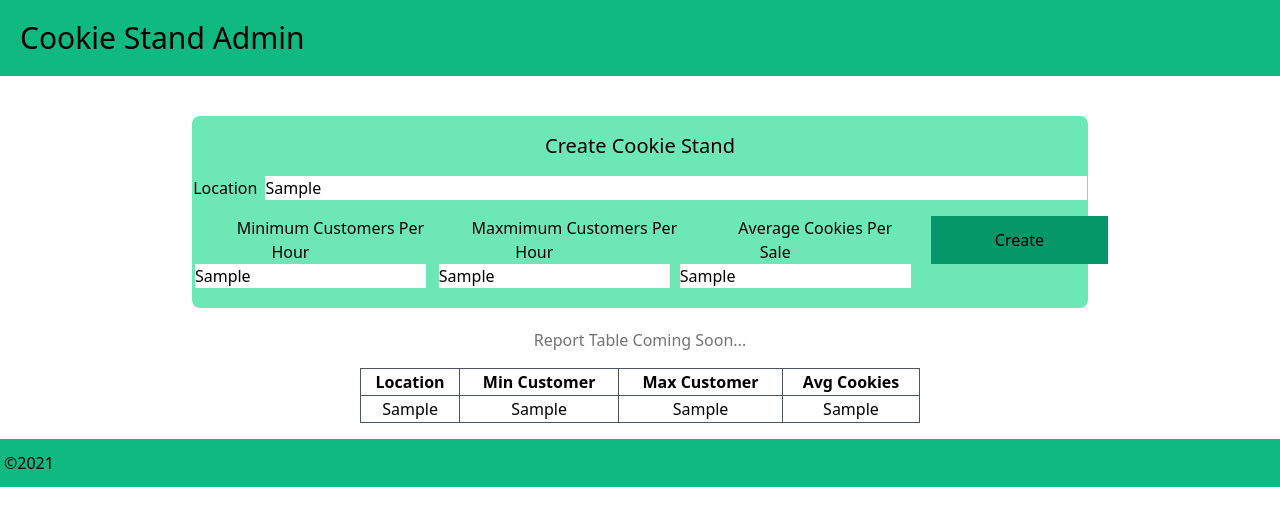
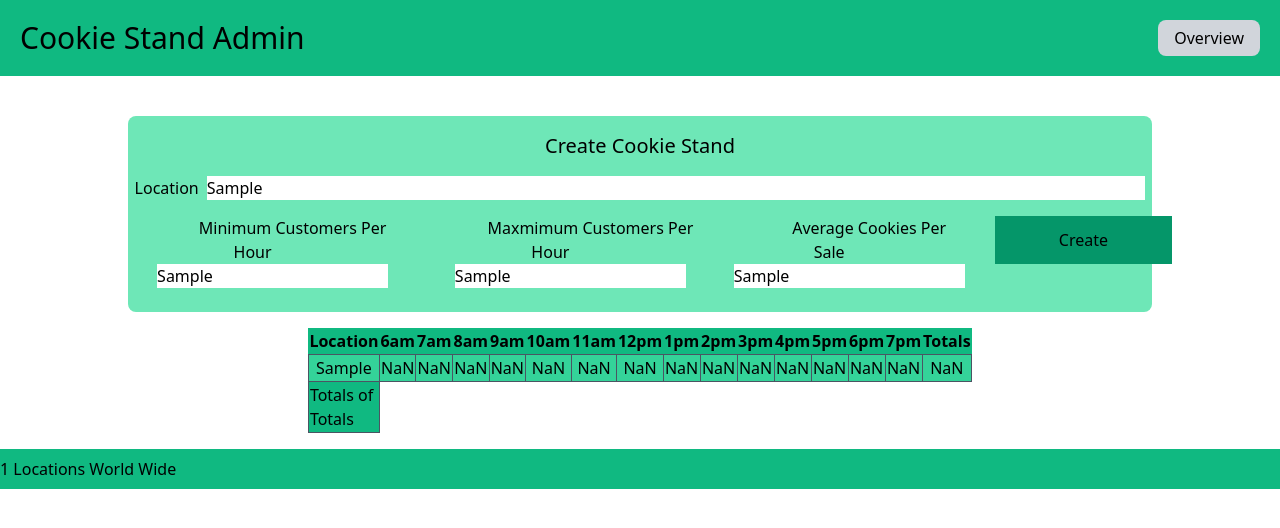
Before and after one commit to Mohammad-Abdul-Ghafour/cookie-stand-admin, a Next.js app: page / in a window 1280 px wide. Both pictures are taken after typing "Sample", "Sample", "Sample", "Sample" into the empty fields and a click on the button "Create". Shown: the top 528 px of the page. Built offline with nearby package versions, Linux system fonts and the light colour scheme.

Commit message:
Finishing lab 38

```diff
--- /dev/null
+++ b/data.js
@@ -0,0 +1 @@
+export const hours = ['6am', '7am', '8am', '9am', '10am', '11am', '12pm', '1pm', '2pm', '3pm', '4pm', '5pm', '6pm', '7pm'];
--- /dev/null
+++ b/pages/component/CookieStandAdmin.js
@@ -0,0 +1,23 @@
+import React from 'react';
+import Footer from './Footer';
+import Header from './Header';
+import Main from './main';
+import Head from 'next/head';
+
+
+const CookieStandAdmin = (props) => {
+    const { counter, formHandler, cookiesList } = props
+    return (
+        <>
+            <Head>
+                <title>Cookie Stand Admin</title>
+                <link rel="icon" href="/favicon.ico" />
+            </Head>
+            <Header />
+            <Main formHandler={formHandler} cookiesList={cookiesList} />
+            <Footer counter={counter} />
+        </>
+    )
+}
+
+export default CookieStandAdmin
--- /dev/null
+++ b/pages/component/CreateForm.js
@@ -0,0 +1,38 @@
+import React from 'react'
+
+const CreateForm = (props) => {
+    const { formHandler } = props
+    return (
+            <form className='text-center ml-auto mr-auto mt-10 bg-emerald-300 rounded-lg w-4/5 pb-1' onSubmit={formHandler}>
+                <div className='p-4 text-xl'>
+                    <label className=''>Create Cookie Stand</label>
+                </div>
+                <div className='pb-4 space-x-2'>
+                    <label className=''>Location</label>
+                    <input name='location' className='w-11/12' type="text" required/>
+                </div>
+                <div className='flex mb-5'>
+                    <div className=''>
+                        <label className='px-10'>Minimum Customers Per Hour</label>
+                        <br />
+                        <input name='min' className='' type="text" required/>
+                    </div>
+                    <div>
+                        <label className='px-10'>Maxmimum Customers Per Hour</label>
+                        <br />
+                        <input name='max' className='' type="text" required/>
+                    </div>
+                    <div>
+                        <label className='px-10'>Average Cookies Per Sale</label>
+                        <br />
+                        <input name='avg' className='' type="text" required/>
+                    </div>
+                    <div>
+                        <button type='submit' className='w-full bg-emerald-600 py-3 px-11 mx-5'>Create</button>
+                    </div>
+                </div>
+            </form>
+    )
+}
+
+export default CreateForm;
--- /dev/null
+++ b/pages/component/Footer.js
@@ -0,0 +1,13 @@
+import React from 'react'
+
+const Footer =(props)=> {
+    const {counter} = props
+    return (
+        <>
+            <footer className="flex justify-between bg-emerald-500 py-2 items-center">
+               <p>{counter} Locations World Wide</p>
+            </footer>
+        </>
+    )
+}
+export default Footer
--- /dev/null
+++ b/pages/component/Header.js
@@ -0,0 +1,12 @@
+import React from 'react';
+
+const Header = () => {
+    return (
+        <header className='flex bg-emerald-500 p-5 w-full text-3xl justify-between'>
+            <h1>Cookie Stand Admin</h1>
+            <button className='text-base bg-gray-300 px-4 rounded-lg'>Overview</button>
+        </header>
+    )
+}
+
+export default Header;
--- /dev/null
+++ b/pages/component/ReportTable.js
@@ -0,0 +1,69 @@
+import React from 'react';
+import { hours } from '../../data';
+import { useState } from 'react';
+
+const ReportTable = (props) => {
+    const { cookiesList } = props
+    const [totalsOfTotals, setTotlasOfTotals] = useState([])
+    let totals = 0
+    return (
+
+        <table className='w-1/2 mx-auto my-4'>
+            <thead className='rounded-full bg-emerald-500'>
+                    <th className=''>Location</th>
+                    {hours.map(element => {
+                        return (
+                            <th>{element}</th>
+                        )
+                    })
+                    }
+                    <th>Totals</th>
+            </thead>
+            <tbody className='text-center'>
+                {
+                    cookiesList.map((cookie, index) => {
+                        let color = ""
+                        if (index % 2 == 0) {
+                            color = "bg-emerald-400"
+                        } else {
+                            color = "bg-emerald-300"
+                        }
+                        return (
+                            <tr className={color}>
+                                <td className='border border-gray-600'>{cookie.location}</td>
+                                {
+                                    cookie.hourlyArr.map((hour, index) => {
+                                        totals += hour
+                                        // totalsOfTotals.length < cookiesList.length ? totalsOfTotals.push(hour):""
+                                        return (
+                                            <td key={index} className='border border-gray-600'>{hour}</td>
+                                        )
+                                    })
+                                }
+                                <td className='border border-gray-600'>{totals}</td>
+                            </tr>
+                        )
+                    })
+                }
+
+            </tbody>
+            {
+                cookiesList.length > 0 &&
+                <tfoot>
+                    <tr className='bg-emerald-500'>
+                        <td className='border border-gray-600'>Totals of Totals</td>
+                        {
+                            totalsOfTotals.map(element => {
+                                <td className='border border-gray-600'>{element}</td>
+                            })
+                        }
+                    </tr>
+                </tfoot>
+            }
+
+        </table>
+
+    )
+}
+
+export default ReportTable;
--- /dev/null
+++ b/pages/component/main.js
@@ -0,0 +1,18 @@
+import React from 'react'
+import CreateForm from './CreateForm'
+import ReportTable from './ReportTable'
+
+const Main = (props) => {
+    const {formHandler , cookiesList} = props
+    return (
+        <>
+        <CreateForm formHandler={formHandler} />
+        {
+            cookiesList.length == 0 ?<p className='pt-5 text-neutral-700 text-lg text-center'>No Cookie Stands Available</p> :
+        <ReportTable cookiesList={cookiesList}/>
+        }
+        </>
+    )
+}
+
+export default Main
--- a/pages/index.js
+++ b/pages/index.js
@@ -1,106 +1,43 @@
-import Head from 'next/head'
 import { useState } from 'react';
+import CookieStandAdmin from './component/CookieStandAdmin';
+import { hours } from '../data';
 
 const Home = () => {
   const [cookiesList, setCookiesList] = useState([]);
+  const [counter , setCounter] = useState(0)
 
-  const formHandler = (e)=>{
-    e.preventDefault();
-    let cookie = {
-      location : e.target.location.value,
-      min : e.target.min.value,
-      max : e.target.max.value,
-      avg : e.target.avg.value
-    }
-    setCookiesList([...cookiesList,cookie])
+  const getRandomIntInclusive=(min, max)=> {
+    let min1 = Math.ceil(min);
+    let max1 = Math.floor(max);
+    return Math.floor(Math.random() * (max1 - min1 + 1) + min1); //The maximum is inclusive and the minimum is inclusive
   }
 
-  // const formHandler = (e)=>{
-  //     e.preventDefault();
-  //     let replies = ['yes', 'no', 'not your business', 'HAHAHAHA!!', 'maybe another time!', 'ASK GOOGLE!'];
-  //     const randomReply = replies[Math.floor(Math.random()* replies.length)];
-  //     let answer ={
-  //       question:e.target.question.value,
-  //       id:answersList.length,
-  //       reply :randomReply
-  //     };
-  //     setLatestAnswer(answer.reply)
-  //     setAnswersList([...answersList, answer]);
-  //     setCounter(answer.id+1);
-  // }
+  const hourlySales = (minCustomer,maxCustomer,avgSale) =>{
+    let avgCustomer = getRandomIntInclusive(minCustomer,maxCustomer);
+    let hour = Math.ceil(avgCustomer * avgSale)
+     return hour;
+  }
+
+  const formHandler = (e) => {
+    e.preventDefault();
+    let minCustomer = e.target.min.value;
+    let maxCustomer = e.target.max.value;
+    let avgSale = e.target.avg.value;
+    let hourlyArr = []
+    for (let i = 0 ; i < hours.length ; i++){
+      let hourlySale = hourlySales(minCustomer,maxCustomer,avgSale)
+      hourlyArr.push(hourlySale)
+    }
+    console.log(hourlyArr)
+    let cookie = {
+      location: e.target.location.value,
+      hourlyArr: hourlyArr,
+    }
+    setCookiesList([...cookiesList, cookie])
+    setCounter(counter+1)
+  }
   return (
-    <>
-      <Head>
-        <title>Cookie Stand Admin</title>
-        <link rel="icon" href="/favicon.ico" />
-      </Head>
-
-      <header className='flex bg-emerald-500 p-5 w-full text-3xl'>
-        <h1>Cookie Stand Admin</h1>
-      </header>
-
-      <main className="flex flex-col items-center justify-center w-full flex-1 px-20 text-center">
-        <form className='mt-10 bg-emerald-300 rounded-lg w-4/5' onSubmit={formHandler}>
-          <div className='p-4 text-xl'>
-            <label className=''>Create Cookie Stand</label>
-          </div>
-          <div className='pb-4 space-x-2'>
-            <label className=''>Location</label>
-            <input name='location' className='w-11/12' type="text" />
-          </div>
-          <div className='flex mb-5'>
-            <div className=''>
-              <label className='px-10'>Minimum Customers Per Hour</label>
-              <br />
-              <input name='min' className='' type="text" />
-            </div>
-            <div>
-              <label className='px-10'>Maxmimum Customers Per Hour</label>
-              <br />
-              <input name='max' className='' type="text" />
-            </div>
-            <div>
-              <label className='px-10'>Average Cookies Per Sale</label>
-              <br />
-              <input name='avg' className='' type="text" />
-            </div>
-            <div>
-              <button type='submit' className='w-full bg-emerald-600 py-3 px-11 mx-5'>Create</button>
-            </div>
-          </div>
-        </form>
-
-        <p className='pt-5 text-neutral-500'>Report Table Coming Soon...</p>
-
-        <table className='w-1/2 mx-auto my-4'>
-          <thead>
-            <th className='border border-gray-600'>Location</th>
-            <th className='border border-gray-600'>Min Customer</th>
-            <th className='border border-gray-600'>Max Customer</th>
-            <th className='border border-gray-600'>Avg Cookies</th>
-          </thead>
-          <tbody>
-            {
-              cookiesList.map(cookie => {
-                return (
-                  <tr>
-                    <td className='border border-gray-600'>{cookie.location}</td>
-                    <td className='border border-gray-600'>{cookie.min}</td>
-                    <td className='border border-gray-600'>{cookie.max}</td>
-                    <td className='border border-gray-600'>{cookie.avg}</td>
-                  </tr>
-                )
-              })
-            }
-
-          </tbody>
-        </table>
-      </main>
-
-      <footer className="flex justify-between bg-emerald-500 py-2 items-center">
-        <a href="" className='m-1'>&copy;2021</a>
-      </footer>
-    </>
+      <CookieStandAdmin counter = {counter} formHandler={formHandler} cookiesList={cookiesList} />
   )
 }
 
```
